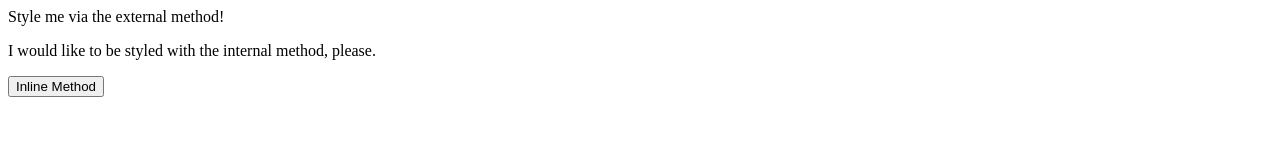
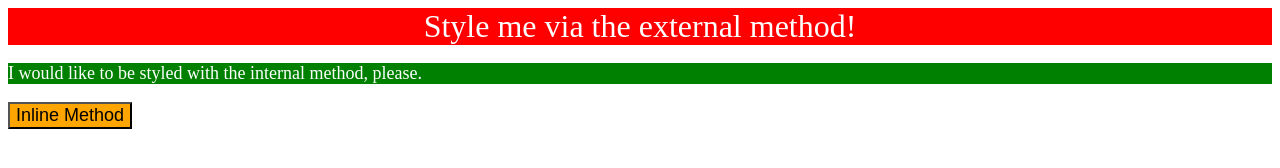
Before and after one commit to Berns-git/odin-css-methods, a plain HTML site: page 01-css-methods/inex.html in a window 1280 px wide. Drawn offline with Linux system fonts and the light colour scheme.

Commit message:
Add styles via external, internal, and inline methods.

```diff
--- a/01-css-methods/inex.html
+++ b/01-css-methods/inex.html
@@ -4,10 +4,18 @@
     <meta charset="UTF-8">
     <meta name="viewport" content="width=device-width, initial-scale=1.0">
     <title>Methods for Adding CSS</title>
+    <style>
+        p {
+            color: white;
+            background-color: green;
+            font-size: 18px;
+        }
+    </style>
+    <link rel="stylesheet" href="style.css" />
 </head>
 <body>
     <div>Style me via the external method!</div>
     <p>I would like to be styled with the internal method, please.</p>
-    <button>Inline Method</button>
+    <button style="color:black; background-color: orange; font-size: 18px;">Inline Method</button>
 </body>
 </html>
--- a/01-css-methods/style.css
+++ b/01-css-methods/style.css
@@ -0,0 +1,8 @@
+/* styles.css */
+
+div {
+    color:white;
+    background-color: red;
+    font-size: 32px;
+    text-align: center;
+}
```
